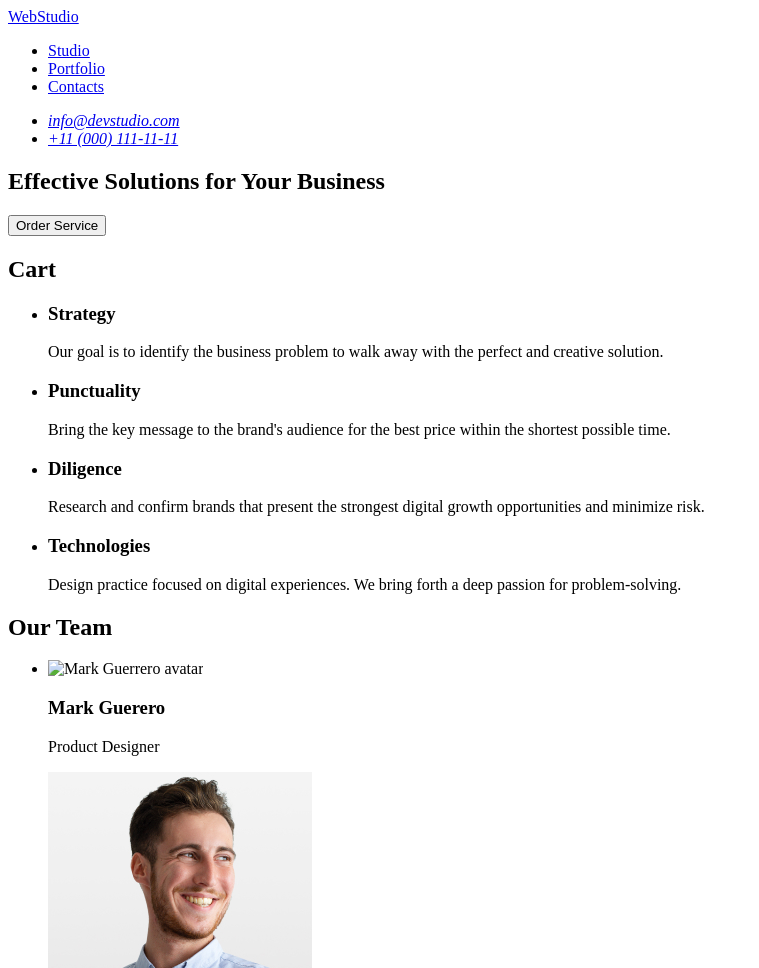
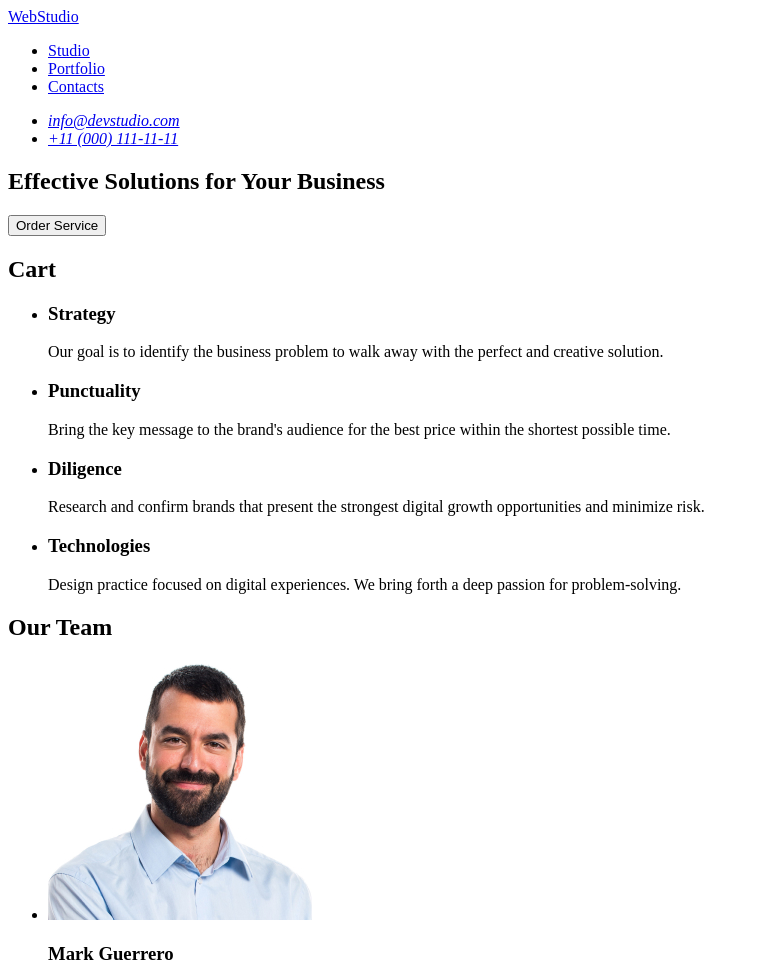
Before and after one commit to SkripkinLex/goit-markup-hw-01, a plain HTML site: page index.html in a window 1280 px wide. Shown: the top 968 px of the page, without its empty margins (0-759 px from the left). Drawn offline with Linux system fonts and the light colour scheme.

Commit message:
add index file

```diff
--- a/index.html
+++ b/index.html
@@ -65,8 +65,8 @@
             <h2>Our Team</h2>
             <ul>
                 <li>
-                    <img src="./images/" width="264" alt="Mark Guerrero avatar">
-                    <h3>Mark Guerero</h3>
+                    <img src="./images/Mark.jpg" width="264" alt="Mark Guerrero avatar">
+                    <h3>Mark Guerrero</h3>
                     <p>Product Designer</p>
                 </li>
                 <li>
@@ -80,7 +80,7 @@
                     <p>Marketing</p>
                 </li>
                 <li>
-                    <img src="./images/Daniel.jpg" alt="Daniel Wilson avatar">
+                    <img src="./images/Daniel.jpg" width="264" alt="Daniel Wilson avatar">
                     <h3>Daniel Wilson</h3>
                     <p>UI Designer</p>
                 </li>
```
